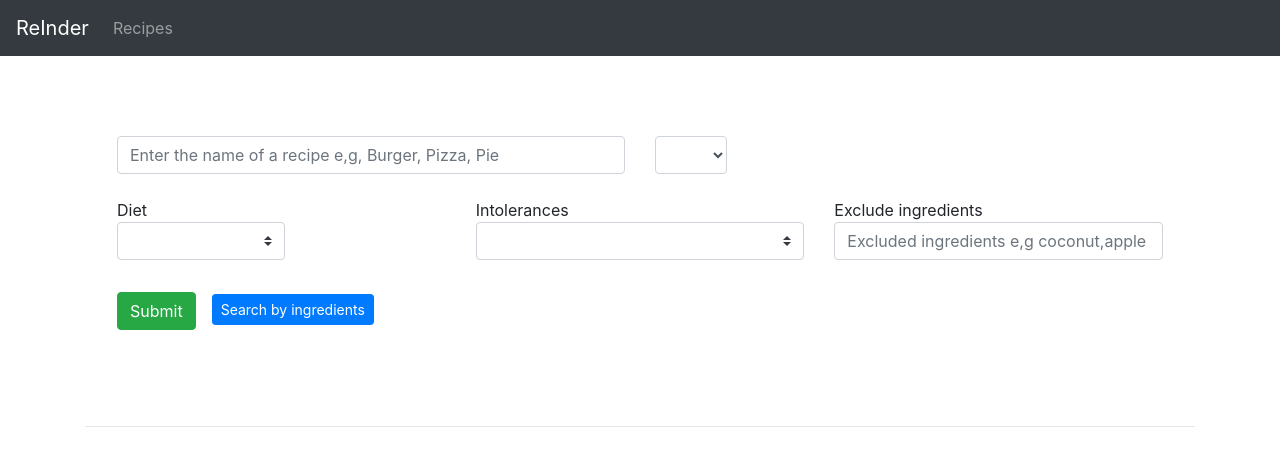
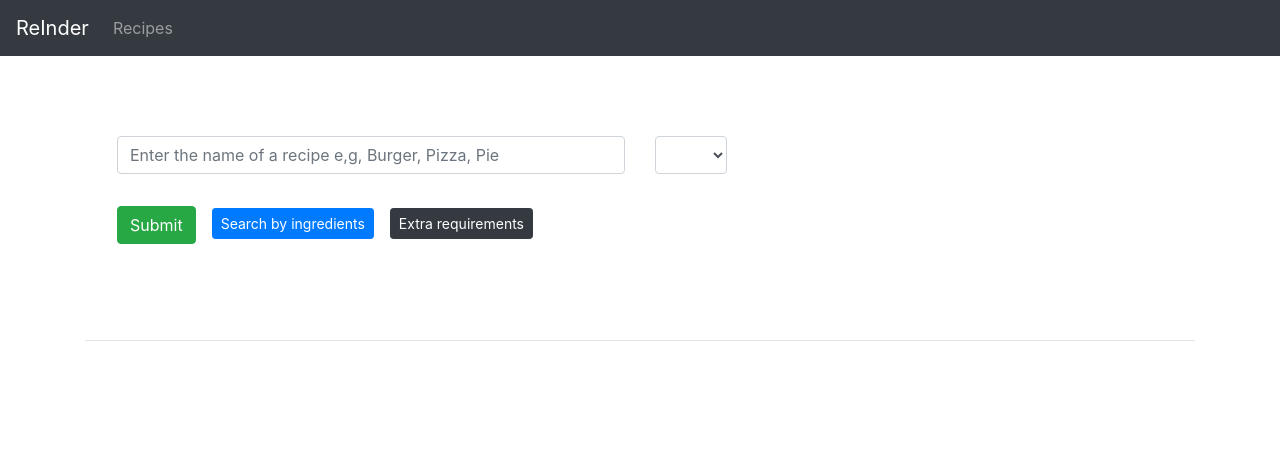
Before and after one commit to jacobsaini/Refinder-old, an Angular app in the folder Angular/: page /recipes in a window 1280 px wide. Shown: the top 466 px of the page. Built offline with nearby package versions, Linux system fonts and the light colour scheme.

Commit message:
add animation

```diff
--- a/Angular/src/app/comp/recipe-list/recipe-list.component.html
+++ b/Angular/src/app/comp/recipe-list/recipe-list.component.html
@@ -21,6 +21,7 @@
     </div>
 
     <div class="col" id="colNum">
+
       <select class="form-control" id="num" [(ngModel)]="number">
         <option>5</option>
         <option>6</option>
@@ -41,8 +42,9 @@
       </select>
     </div>
   </div>
+  <div *ngIf="ext" id="extra" [@fade]="onclick ? 'in': 'out' ">
   <div class="row mt-4" *ngIf="!change">
-    <div class="col">
+    <div class="col" >
       <label for="diet" class="labels">Diet</label>
       <div class="row">
         <div class="col">
@@ -101,6 +103,7 @@
       </div>
     </div>
   </div>
+  </div>
 
   <button
     (click)="getByIngredients()"
@@ -134,6 +137,16 @@
   >
     Search by ingredients
   </button>
+  <button
+  (click)="extra()"
+  *ngIf="!ext"
+  type="button"
+  class="btn btn-dark btn-sm ml-3"
+  id="extraButton"
+>
+  Extra requirements
+</button>
+
 </div>
 <div class="loader" *ngIf="loading"></div>
 <hr class="my-4" />
--- a/Angular/src/app/comp/recipe-list/recipe-list.component.ts
+++ b/Angular/src/app/comp/recipe-list/recipe-list.component.ts
@@ -1,26 +1,47 @@
 import { RecipeService} from '../../services/recipe-service.service'
-import { Component, OnInit, OnDestroy } from '@angular/core';
+import { Component, OnInit } from '@angular/core';
 import { Subscription } from 'rxjs';
 import { LoadingAnimService } from '../../services/loading/loading-anim.service'
 import { debounceTime } from 'rxjs/operators';
 
+import {
+  trigger,
+  style,
+  animate,
+  transition,
+} from '@angular/animations';
+
+
 @Component({
   selector: 'app-recipe-list',
   templateUrl: './recipe-list.component.html',
-  styleUrls: ['./recipe-list.component.css']
+  styleUrls: ['./recipe-list.component.css'],
+  animations: [
+    trigger('fade', [
+      transition('void => in', [
+        style({ opacity: 0}),
+        animate(800, style({opacity:1}))
+      ]),
+      transition('in => out', [
+        animate('1s', style({ opacity:0}))
+      ])
+    ])
+  ]
 })
 export class RecipeListComponent implements OnInit {
-  ingredients: String;
-  main:String;
   loadingSub: Subscription;
   loading:boolean = false;
   change = false;
+  ext:boolean = false;
+  onclick: boolean = false;
   ingreServ:boolean;
+  ingredients: String;
+  main:String;
   recipes:any;
-  number: '';
+  number: number;
   diet:any =  '';
   intol:any = '';
-  exclude: any;
+  exclude: any = '';
 
 
 
@@ -71,7 +92,10 @@ export class RecipeListComponent implements OnInit {
 
     changeSearch(){
      this.change = !this.change;
+    }
 
-
+    extra(){
+      this.ext = true
+      this.onclick = !this.onclick;
     }
 }
```
Also changed, not shown: Angular/src/app/comp/recipe-list/recipe-list.component.css (line endings or trailing spaces).
